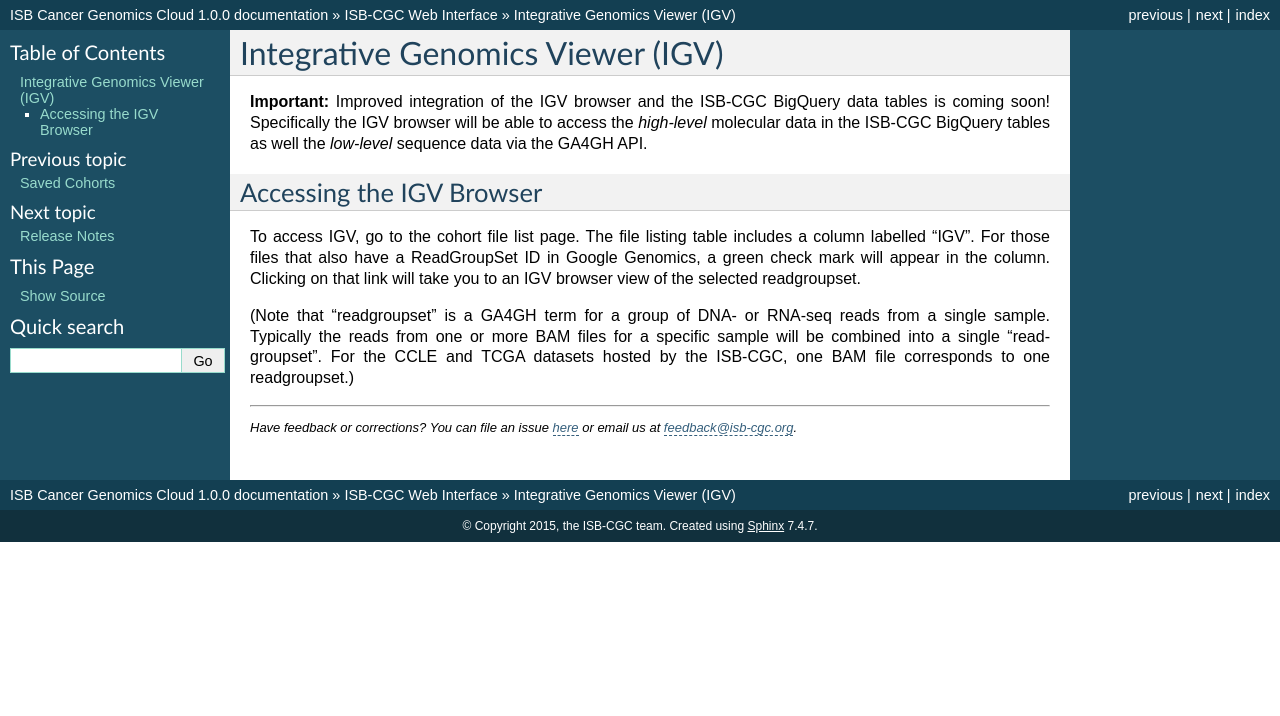
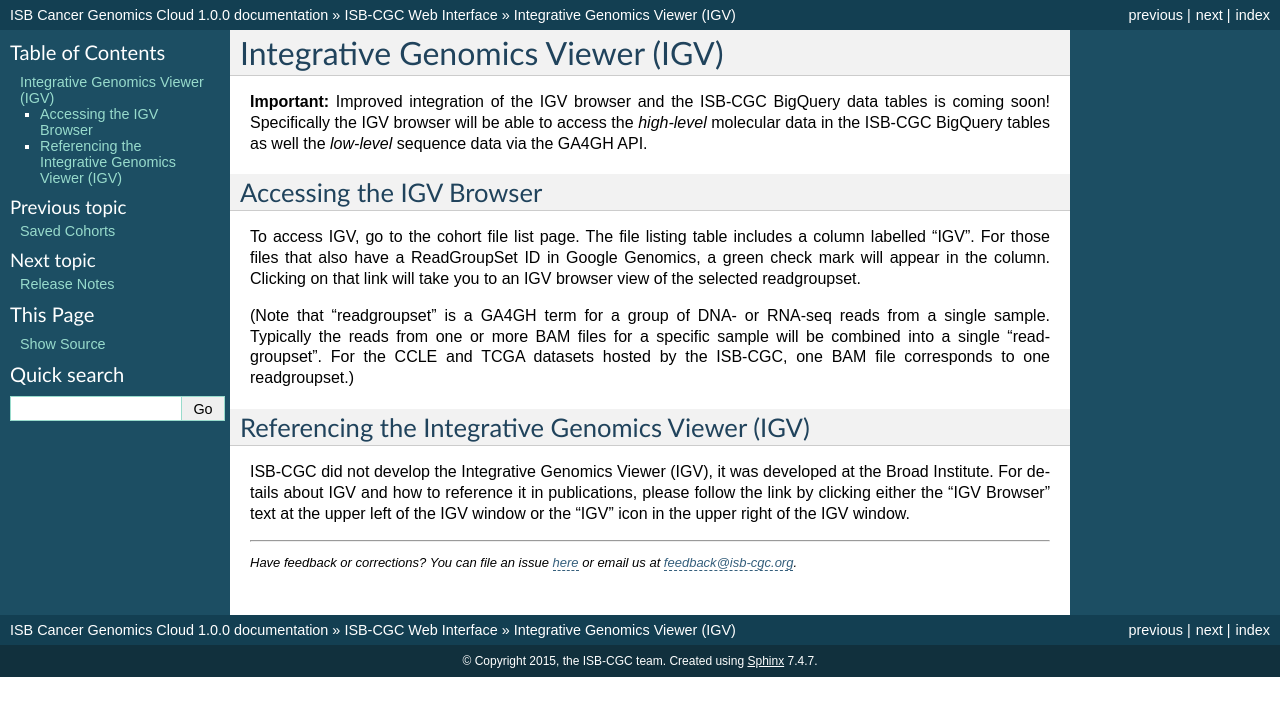
Before and after one commit to isb-cgc/readthedocs, a Sphinx documentation site: the page built from docs/source/sections/webapp/IGV-Browser.rst, in a window 1280 px wide. Shown: the top 716 px of the page. Built offline with Sphinx 7.4.7, drawn with Linux system fonts in a browser that asks for light colours.

Commit message:
Update IGV-Browser.rst

```diff
--- a/docs/source/sections/webapp/IGV-Browser.rst
+++ b/docs/source/sections/webapp/IGV-Browser.rst
@@ -16,3 +16,8 @@
 (Note that "readgroupset" is a GA4GH term for a group of DNA- or RNA-seq reads from a single sample.
 Typically the reads from one or more BAM files for a specific sample will be combined into a single "readgroupset".
 For the CCLE and TCGA datasets hosted by the ISB-CGC, one BAM file corresponds to one readgroupset.)
+
+Referencing the Integrative Genomics Viewer (IGV)
+-------------------------------------------------
+
+ISB-CGC did not develop the Integrative Genomics Viewer (IGV), it was developed at the Broad Institute.  For details about IGV and how to reference it in publications, please follow the link by clicking either the "IGV Browser" text at the upper left of the IGV window or the "IGV" icon in the upper right of the IGV window.
```
